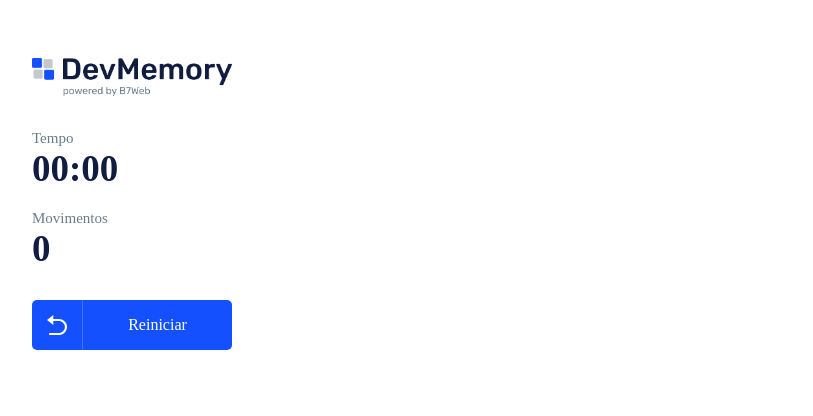
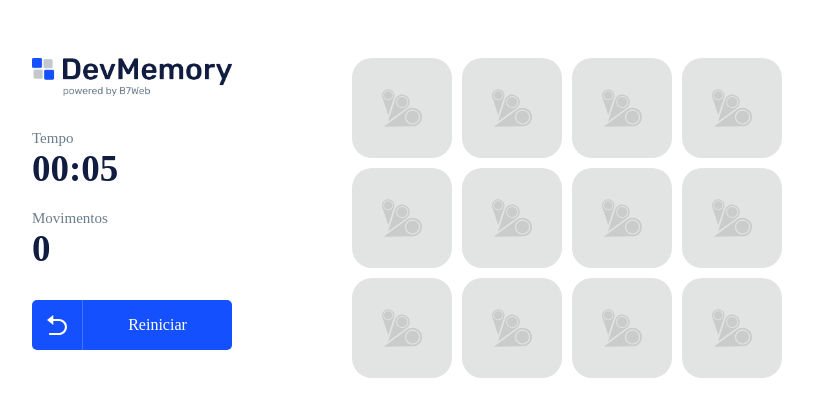
Before and after one commit to tettam/jogo-memoria, a React (Vite) app: page / in a window 1280 px wide. Shown: the top 416 px of the page, without its empty margins (233-1046 px from the left). Built offline with nearby package versions, Linux system fonts and the light colour scheme.

Commit message:
Created game timer

```diff
--- a/src/App.tsx
+++ b/src/App.tsx
@@ -7,6 +7,7 @@ import { GridItem } from './components/GridItem';
 import { useEffect , useState } from 'react';
 import { GridItemType } from './types/GridItemType';
 import { Items } from './data/Items';
+import { formatTimeElapsed } from './helpers/formatTimeElapsed';
 
 const App = () => {
 
@@ -18,6 +19,13 @@ const App = () => {
 
   useEffect(() =>  resetAndCreatGrid(), [])
 
+  useEffect(() => {
+    const timer = setInterval(() => {
+      if(playing) setLTimeElapsed(timeElapsed + 1);
+    },1000);
+    return () => clearInterval(timer);
+  }, [playing, timeElapsed])
+
   const resetAndCreatGrid = () => {
     setLTimeElapsed(0);
     setMovieCount(0);
@@ -28,7 +36,7 @@ const App = () => {
     for(let i = 0; i < (Items.length * 2); i++){
       tempGrid.push({
         item: null,
-        shown: true,
+        shown: false,
         permanentShown: false
       })
     }
@@ -46,6 +54,7 @@ const App = () => {
 
     //Jogar  no state
     setGridItems(tempGrid);
+    console.log(gridItems)
 
     //Começar jogo
     setPlaying(true)
@@ -64,7 +73,7 @@ const App = () => {
           </Component.LogoLink>
 
           <Component.InfoArea>
-            <InfoItem label='Tempo' value='00:00' />
+            <InfoItem label='Tempo' value={formatTimeElapsed(timeElapsed)} />
             <InfoItem label='Movimentos' value=' 0'/>
           </Component.InfoArea>
 
--- a/src/components/GridItem/index.tsx
+++ b/src/components/GridItem/index.tsx
@@ -10,9 +10,11 @@ type Props = {
 
 export const GridItem = ({ item, onClick }): Props => {
   return (
-      <C.Container onClick={onClick}>
-      {item.permanentShown == false && item.shown == false &&
-        <C.Icon src={b7Svg} alt=''/>
+      <C.Container
+        showBackground={item.permanentShow || item.shown}
+        onClick={onClick}>
+      {item.permanentShown === false && item.shown === false &&
+        <C.Icon src={b7Svg} alt='' opacity={.1}/>
       }
       {item.permanentShow || item.shown && item.item !== null &&
         <C.Icon src={Items[item.item].icon} alt=''/>
--- a/src/components/GridItem/style.ts
+++ b/src/components/GridItem/style.ts
@@ -1,7 +1,25 @@
 import styled from "styled-components";
 
+type ContainerProps = {
+  showBackground: boolean
+}
 
-export const Container = styled.div`
+export const Container = styled.div<ContainerProps>`
+  background-color: ${props => props.showBackground ? '#1550FF' : '#E2E3E3'};
+  height: 100px;
+  border-radius: 20px;
+  display: flex;
+  justify-content: center;
+  align-items: center;
+  cursor: pointer;
 `
 
-export const Icon = styled.img``
+type IconProps = {
+  opacity?: number
+}
+
+export const Icon = styled.img<IconProps>`
+  width: 40px;
+  height: 40px;
+  opacity: ${props => props.opacity ? props.opacity : 1};
+`
--- /dev/null
+++ b/src/helpers/formatTimeElapsed.ts
@@ -0,0 +1,10 @@
+export const formatTimeElapsed = (seconds: number) => {
+  let minutes = Math.floor(seconds / 60);
+  seconds = seconds - (minutes * 60);
+
+  let secString = `${seconds < 10 ? '0' + seconds : seconds}`;
+  let minString = `${minutes < 10 ? '0' + minutes : minutes}`;
+
+  return `${minString}:${secString}`;
+
+}
```
